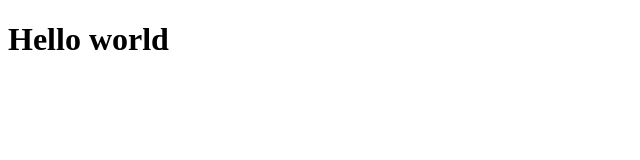
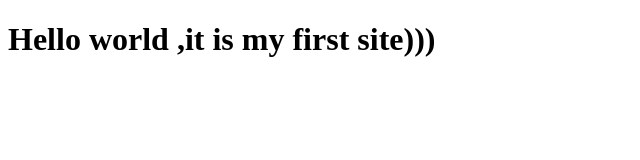
Before and after one commit to vad1997/goit-markup-hw-01, a plain HTML site: page index.html in a window 1280 px wide. Shown: the whole page, without its empty margins (0-640 px from the left). Drawn offline with Linux system fonts and the light colour scheme.

Commit message:
updete 2

```diff
--- a/index.html
+++ b/index.html
@@ -7,6 +7,6 @@
     <title>Document</title>
 </head>
 <body>
-    <h1> Hello world</h1>
+    <h1> Hello world ,it is my first site)))</h1>
 </body>
 </html>
```
